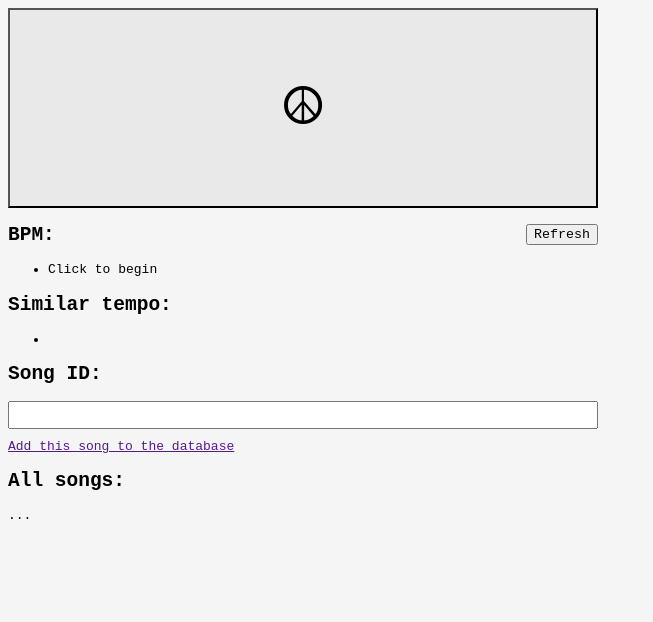
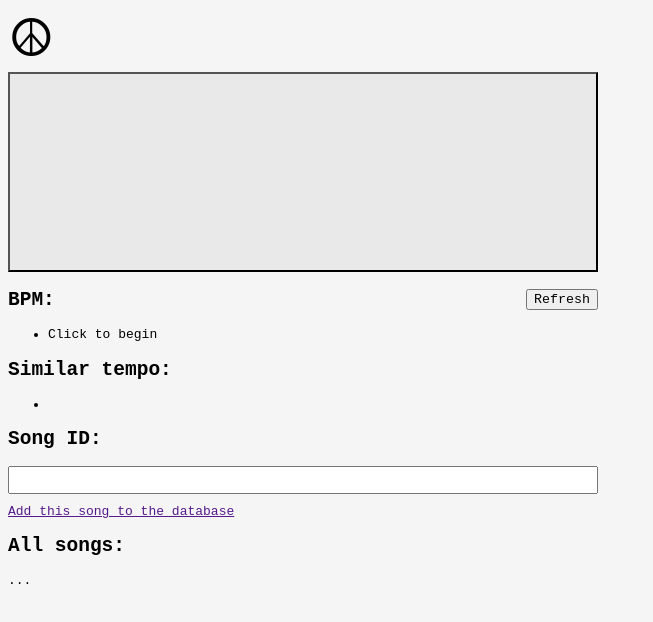
Before and after one commit to TheoLeanse/bpm, a plain HTML site: page index.html in a window 1280 px wide. Shown: the whole page, without its empty margins (0-653 px from the left). Drawn offline with Linux system fonts and the light colour scheme; no server answers.

Commit message:
peace up

```diff
--- a/index.html
+++ b/index.html
@@ -7,9 +7,13 @@
         <link rel="stylesheet" href="main.css">
     </head>
     <body>
+        <header>
+            ☮
+        </header>
+
 
         <section id="" class="counter">
-            <button>☮</button>
+            <button></button>
         </section>
 
         <div class="page-body">
--- a/main.css
+++ b/main.css
@@ -15,6 +15,8 @@ body {
   width: 100%;
   outline: none;
   background: #EAE9E9;
+}
+header {
   font-size: 4em;
 }
 
```
